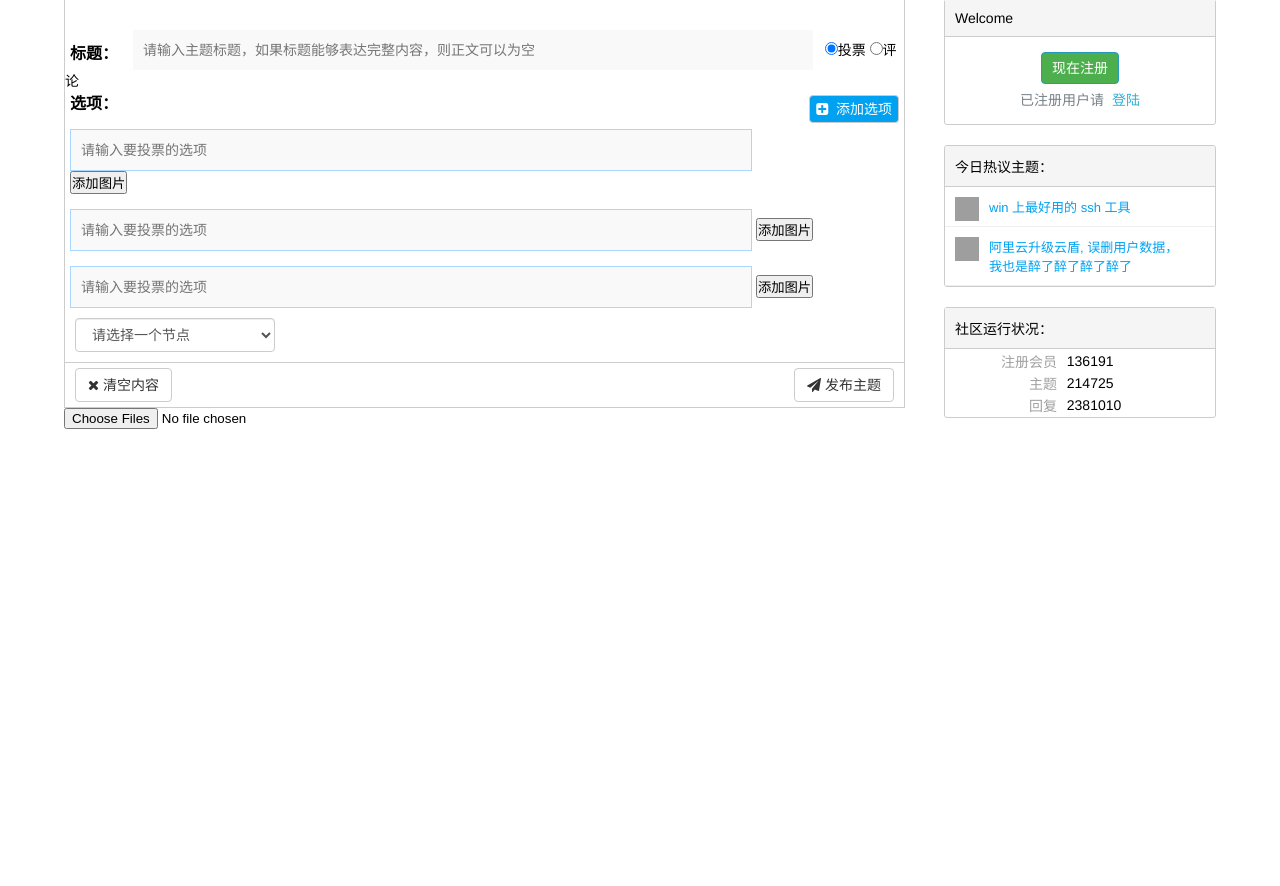
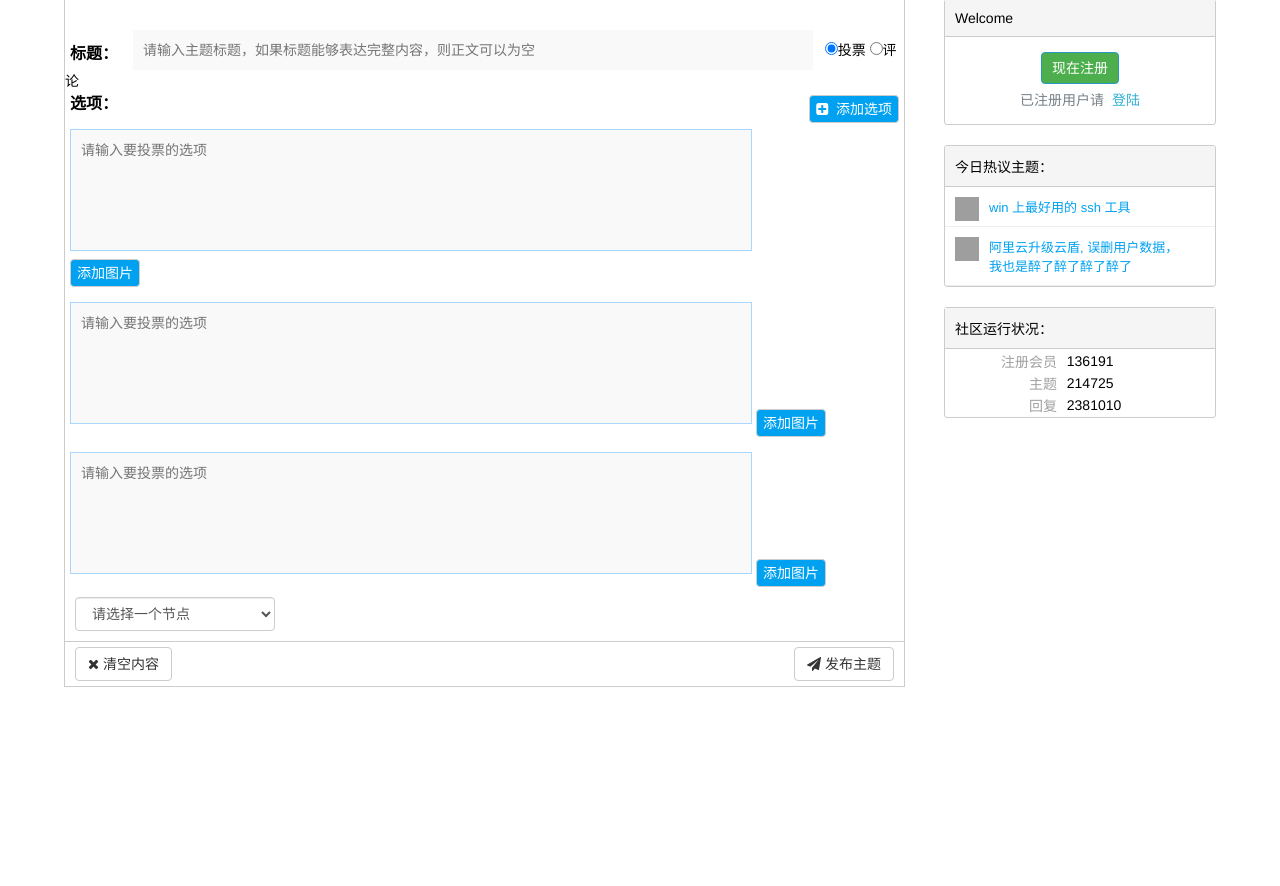
Before and after one commit to Peterpig/BBS, a Django app: template templates/posts/new.html in a window 1280 px wide. Shown: the part 82-968 px from the top of the page. Run offline with Django 3.2, Linux system fonts and the light colour scheme; the template is opened without the code that fills it, so the values that code supplies are empty; parts of the project's set-up code (start-up, migrations or seed data) failed here and were passed over; some libraries are stand-ins or nearby versions; grey boxes are pictures that could not be loaded.

Commit message:
add img upload

```diff
--- a/settings.py
+++ b/settings.py
@@ -137,6 +137,10 @@ INSTALLED_APPS = (
 DUOSHUO_SECRET = 'a3dcf354281277048fd7f27922727de1'
 DUOSHUO_SHORT_NAME = 'zhuzh'
 
+# imgurl
+UPLOAD_IMG_API = 'https://sm.ms/api/upload'
+IMG_START = 'https://ooo.0o0.ooo/'
+
 AUTH_PROFILE_MODULE = 'account.Profile'
 # 日志配置
 LOGDIR = os.path.join(DIRNAME, "log")
--- a/site_media/css/new.css
+++ b/site_media/css/new.css
@@ -114,7 +114,6 @@
     background-color: #00A1F1;
     border-color: #ccc;
     margin-top: 5px;
-    margin-bottom: 5px;
 }
 
 .button_small:hover{
@@ -133,3 +132,16 @@
 .option:focus{
     border: 2px solid #4285F4;
 }
+
+.fileForm{
+    font-family: "Helvetica Neue","Luxi Sans","DejaVu Sans",Tahoma,"Hiragino Sans GB","Microsoft Yahei","sans-serif";
+    width: 100%;
+    height: 100%;
+}
+.fileTable{
+    height: 100%;
+    margin: 0px auto;
+}
+.fileTable .button_small{
+    float: right;
+}
--- a/site_media/js/new.js
+++ b/site_media/js/new.js
@@ -10,13 +10,15 @@ function submit_content() {
         return
     }
     if (type === "2") {
-        var option_first = $("input[name=option]").val();
+        var option_first = $("textarea[name=option_d1]").val();
         if (option_first === "") {
             layer.tips("请至少填写一个选项！", "#option", {tips: [1, '#3595CC'],time: 2500});
             return
         }
-        $(".option").each(function() {
-            option.push($(this).val());
+        $(".btnAndInput .option").each(function() {
+            if ($(this).val() !== "") {
+                option.push($(this).val());
+            };
         })
     }
     if (tag === "0") {
@@ -42,16 +44,28 @@ function submit_content() {
 
 function add_option() {
     var len = $(".option").length;
-    var html = '<input class="msl option" rows="1" maxlength="120" id="option'+ len + '" name="option' + len + '" placeholder="请输入要投票的选项"></input>';
+    var html = '<div class="btnAndInput"><textarea class="msl option" rows="5" maxlength="120" id="option'+ len + '" name="option' + len + '" placeholder="请输入要投票的选项"></textarea><button type="button" class="button_small" data-id="option'+ len + '">添加图片</button>';
     if (len === 3) {
-        $("#option").after(html);
+        $("#option2").parent().after(html);
     }else{
         len = len - 1;
-        $("#option"+len).after(html);
+        $("#option"+len).parent().after(html);
     }
 
 }
 
 function ImageUpload(){
-
+    $(".fileForm").ajaxSubmit(function(d){
+        if (d.code == 'error') {
+            layer.msg('上传失败');
+        }else if(d.code == 'success'){
+            var data = d.data;
+            var url = data.url;
+            var str = '<img width="200px" height="100px" src="'+ url +' "></img>';
+            $("#imghidden").attr('imgurlstr', str);
+            layer.msg('上传成功！',{
+                icon:1
+            });
+        }
+    })
 }
--- a/templates/posts/new.html
+++ b/templates/posts/new.html
@@ -59,16 +59,16 @@
                 <span style="font-size: 16px;font-weight: 600;">选项：<br></span>
                 <div class="o-option">
                     <div class="btnAndInput">
-                        <input class="msl option" rows="1" maxlength="120" id="option" name="option_d1" placeholder="请输入要投票的选项"></input>
-                        <button type="button">添加图片</button>
+                        <textarea class="msl option" rows="5" maxlength="120" id="option" name="option_d1" placeholder="请输入要投票的选项"></textarea>
+                        <button type="button" class="button_small" data-id="option">添加图片</button>
                     </div>
                     <div class="btnAndInput">
-                        <input class="msl option" rows="1" maxlength="120" id="option" name="option_d2" placeholder="请输入要投票的选项"></input>
-                        <button type="button">添加图片</button>
+                        <textarea class="msl option" rows="5" maxlength="120" id="option1" name="option_d2" placeholder="请输入要投票的选项"></textarea>
+                        <button type="button" class="button_small" data-id="option1">添加图片</button>
                     </div>
                     <div class="btnAndInput">
-                        <input class="msl option" rows="1" maxlength="120" id="option" name="option_d3" placeholder="请输入要投票的选项"></input>
-                        <button type="button">添加图片</button>
+                        <textarea class="msl option" rows="5" maxlength="120" id="option2" name="option_d3" placeholder="请输入要投票的选项"></textarea>
+                        <button type="button" class="button_small" data-id="option2">添加图片</button>
                     </div>
                 </div>
             </div>
@@ -95,7 +95,9 @@
         </article>
     </div>
     </form>
-<input id="file_upload" name="file_upload" type="file" multiple="true">
+
+<div class="hidden" id="imghidden" imgurlstr="">
+</div>
 {% endblock body %}
 
 {% block js %}
@@ -115,10 +117,24 @@
                 $(".option-list").hide();
             }
         });
-        $('#file_upload').uploadify({
-            'swf': '/site_media/js/uploadify/uploadify.swf',    //指定上传控件的主体文件
-            'uploader' : '/upload_img/'//指定服务器端上传处理文件
-        });
+
+        $(".btnAndInput .button_small").click(function(){
+            var text_id = $(this).attr('data-id');
+            layer.open({
+                type: 1,
+                title: '上传图片',
+                skin: 'layui-layer-rim', //加上边框
+                area: ['420px', '240px'], //宽高
+                btn: ['确定','取消'], //按钮
+                btn1: function(){
+                    var val = $("#"+text_id).val();
+                    var val = val + $("#imghidden").attr('imgurlstr');
+                    $("#"+text_id).val(val);
+                },
+                content: "<form class='fileForm' method='post' action='{{UPLOAD_IMG_API}}'><table class='fileTable'><tr><td>上传图片：</td><td><input id='smfile' name='smfile' type='file' multiple='true'></td></tr><tr><td></td><td id='img_show'><button type='button' onclick='ImageUpload()' class='button_small'>上传</button></td></tr></table></form>",
+            });
+        })
     });
+
 </script>
 {% endblock js %}
```
Also changed, not shown: apps/posts/posts.py (+3 -9 lines), templates/posts/index.html (+3 -5 lines).
